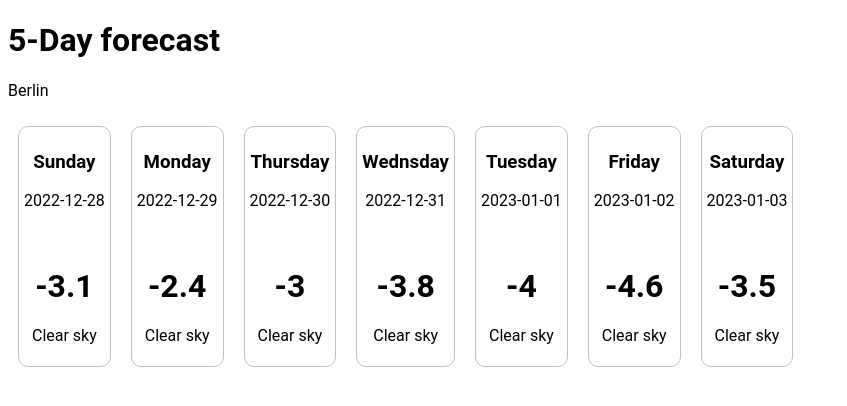
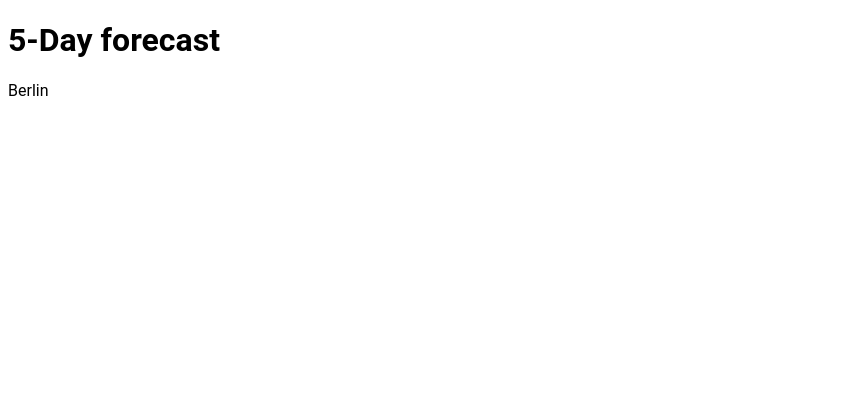
Before and after one commit to crimsonnaltep/weather-app, a React (Create React App) app: page / in a window 1280 px wide. Shown: the top 406 px of the page, without its empty margins (0-847 px from the left). Built offline with nearby package versions, Linux system fonts and the light colour scheme.

Commit message:
Adding MUI

```diff
--- a/src/App.js
+++ b/src/App.js
@@ -1,34 +1,7 @@
 import Days from "./components/Days";
 import axios from "axios";
 import React, { useState, useEffect } from "react";
-
-const data = {
-  latitude: 40.1875,
-  longitude: 44.5,
-  generationtime_ms: 0.6879568099975586,
-  utc_offset_seconds: 14400,
-  timezone: "Asia/Yerevan",
-  timezone_abbreviation: "+04",
-  elevation: 989.0,
-  daily_units: {
-    time: "iso8601",
-    weathercode: "wmo code",
-    temperature_2m_min: "°C",
-  },
-  daily: {
-    time: [
-      "2022-12-28",
-      "2022-12-29",
-      "2022-12-30",
-      "2022-12-31",
-      "2023-01-01",
-      "2023-01-02",
-      "2023-01-03",
-    ],
-    weathercode: [3, 3, 1, 0, 1, 1, 0],
-    temperature_2m_min: [-3.1, -2.4, -3.0, -3.8, -4.0, -4.6, -3.5],
-  },
-};
+import data from "./components/Data";
 
 function App() {
   const obj = {
@@ -53,12 +26,13 @@ function App() {
   // useEffect(() => {
   //   axios.get(url).then(response => setData(response.data));
   // }, []);
+  console.log(data);
   return (
     <div>
       <h1 className="background">5-Day forecast</h1>
       <p className="location">Berlin</p>
       <div className="mainBox">
-        {daysOfWeek.map((day, key) => {
+        {/* {daysOfWeek.map((day, key) => {
           return (
             <Days
               key={key}
@@ -67,7 +41,7 @@ function App() {
               temp={data.daily.temperature_2m_min[key]}
             />
           );
-        })}
+        })} */}
         <p>{}</p>
       </div>
     </div>
```
Also changed, not shown: tsconfig.json (deleted, +0 -12 lines), src/components/Weather.js (deleted).
